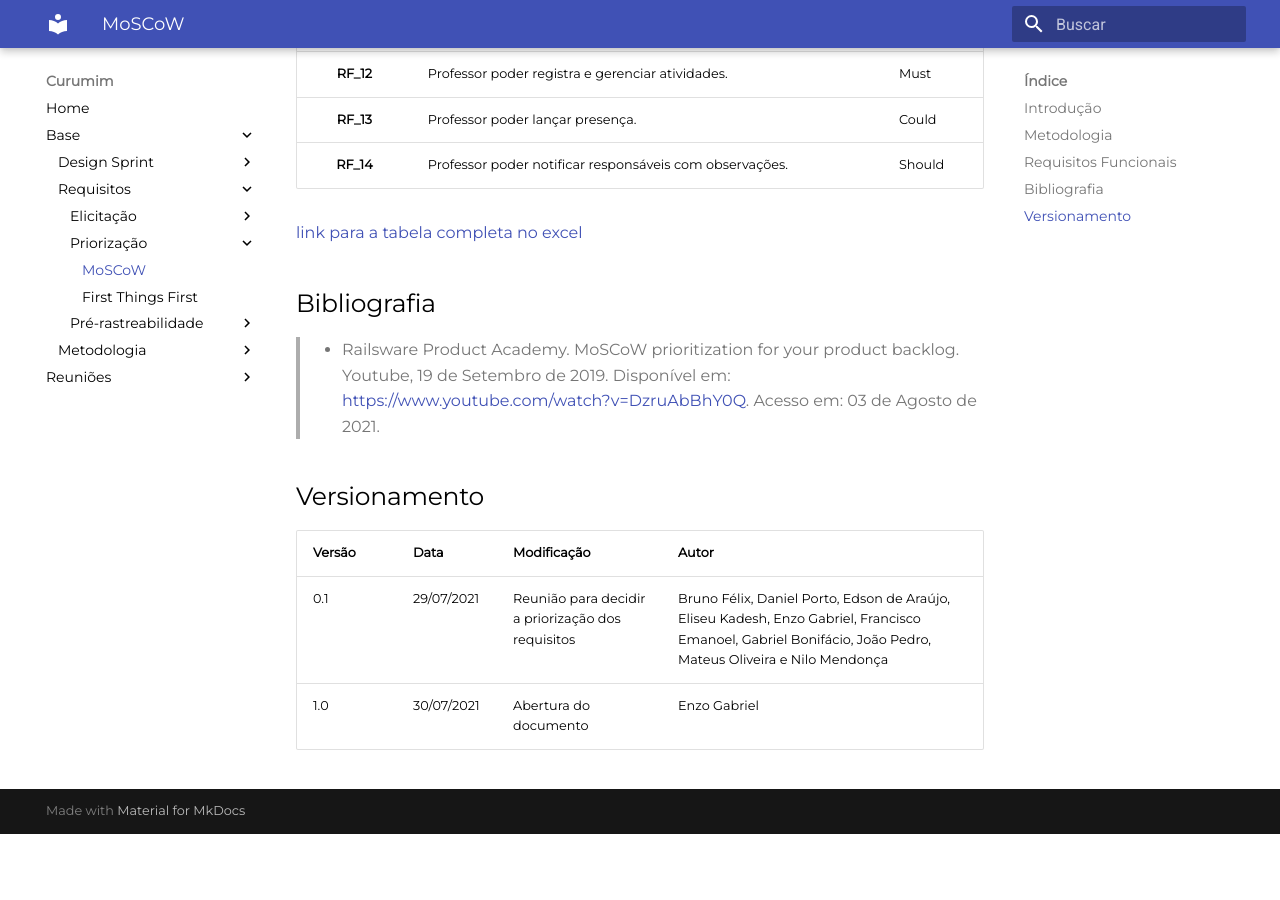
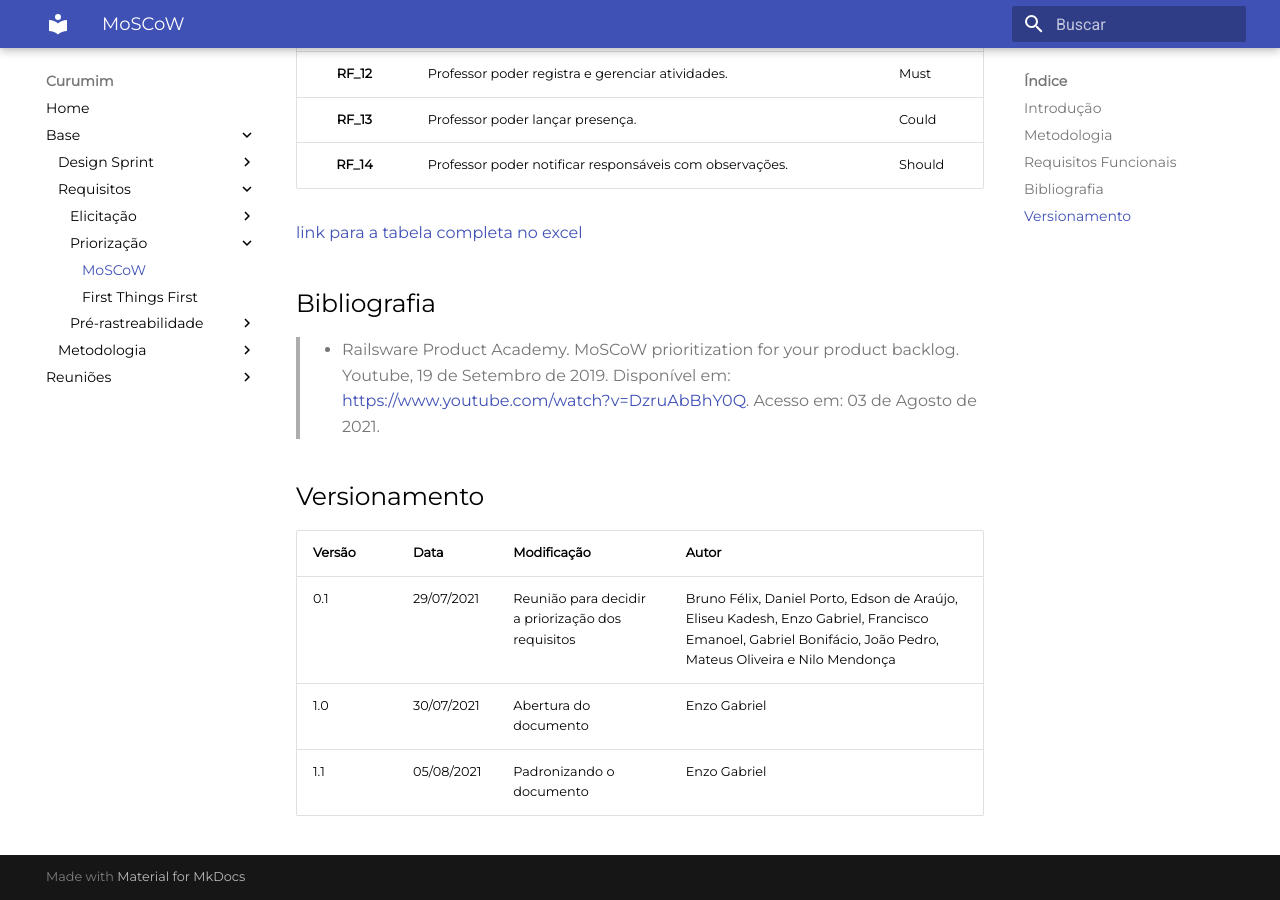
Before and after one commit to UnBArqDsw2021-1/2021.1_G6_Curumim, an MkDocs documentation site: the page built from docs/base/requisitos/priorizacao/moscow.md, in a window 1280 px wide and 900 px high, scrolled down 1357 px. Built offline with MkDocs 1.6.1 and Material for MkDocs 9.7.7, drawn with Linux system fonts in a browser that asks for light colours; before the commit the page ends 2191 px from its top, so only the background shows below that.

Commit message:
doc(#16) Adicionando nova versão do documento

```diff
--- a/docs/base/requisitos/priorizacao/moscow.md
+++ b/docs/base/requisitos/priorizacao/moscow.md
@@ -44,3 +44,4 @@
 | ------ | ---------- | ------------------------------------------------- | ---------------------------------------------------------------------------------------------------------------------------------------------------------- |
 | 0.1    | 29/07/2021 | Reunião para decidir a priorização dos requisitos | Bruno Félix, Daniel Porto, Edson de Araújo, Eliseu Kadesh, Enzo Gabriel, Francisco Emanoel, Gabriel Bonifácio, João Pedro, Mateus Oliveira e Nilo Mendonça |
 | 1.0    | 30/07/2021 | Abertura do documento                             | Enzo Gabriel                                                                                                                                               |
+| 1.1    | 05/08/2021 | Padronizando o documento                          | Enzo Gabriel                                                                                                                                               |
```
